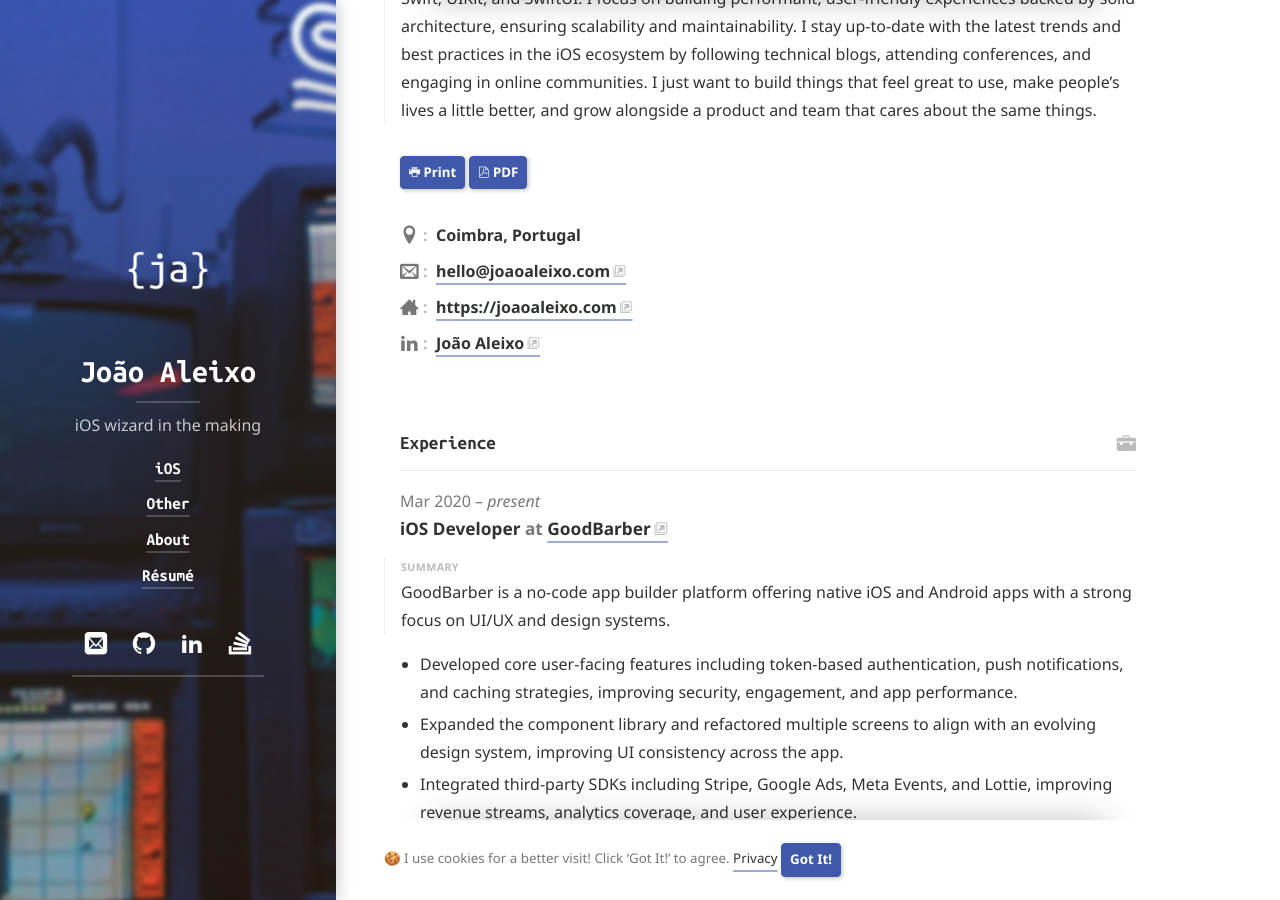
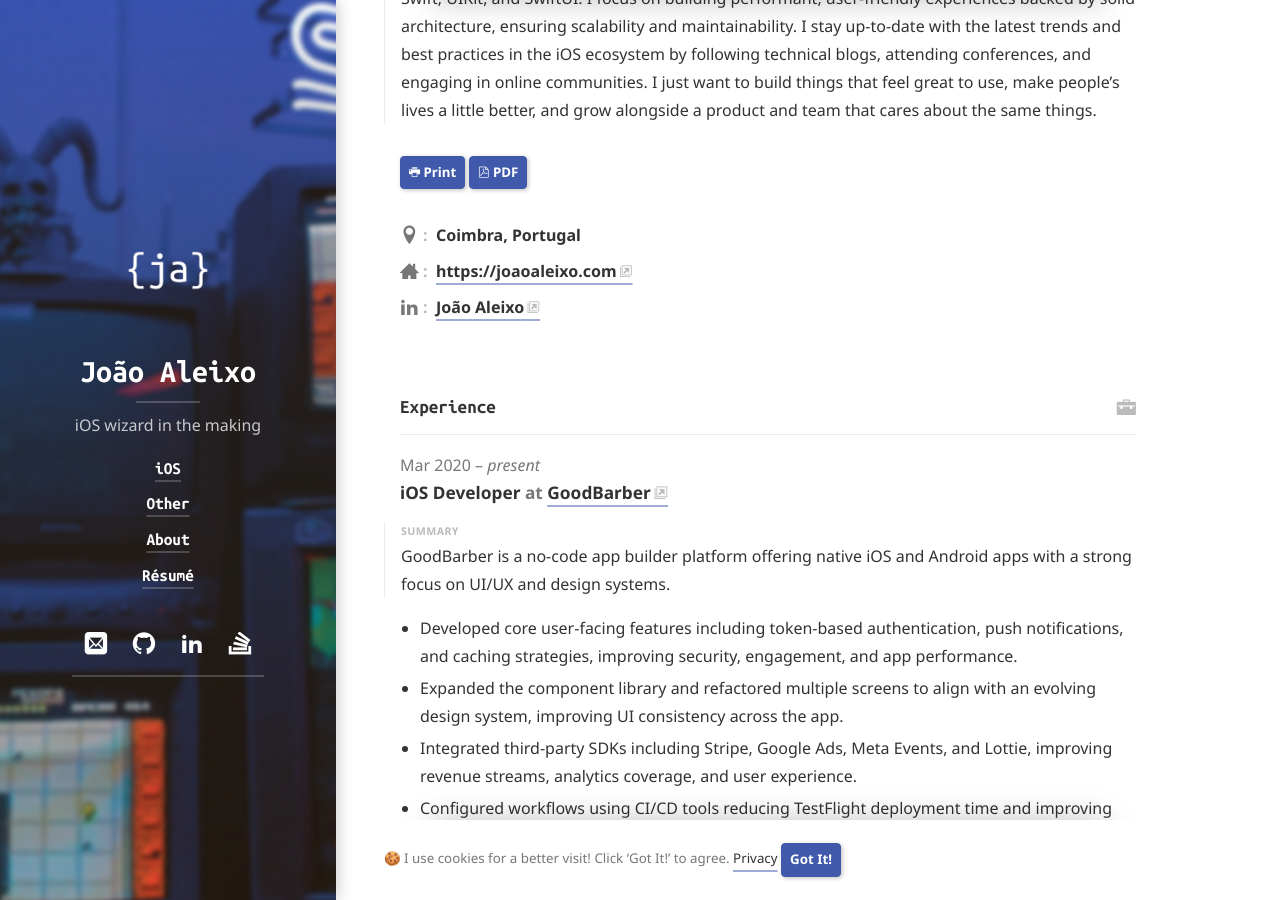
Before and after one commit to jalxp/jalxp.github.io, a Jekyll site: the page built from resume.md, in a window 1280 px wide and 900 px high, scrolled down 307 px. Built offline with Jekyll 4.4.1, drawn with Linux system fonts in a browser that asks for light colours; cached includes are drawn as plain includes; nearby versions of some CDN libraries; some web fonts are replaced; library files that are not in the unit come from our copies.

Commit message:
Removes email from resume basics
No longer displays the direct email address in the resume's public basic information.

```diff
--- a/_data/resume.yml
+++ b/_data/resume.yml
@@ -5,7 +5,6 @@
   name: "João Aleixo"
   label: "iOS Developer"
   picture: "/assets/img/me/me-240x240.JPG"
-  email: "hello@joaoaleixo.com"
   website: "https://joaoaleixo.com"
   summary: >
     I'm an iOS developer with 5+ years of experience specialising in native app development using Swift, UIKit, and SwiftUI. I focus on building performant, user-friendly experiences backed by solid architecture, ensuring scalability and maintainability. I stay up-to-date with the latest trends and best practices in the iOS ecosystem by following technical blogs, attending conferences, and engaging in online communities.
```
